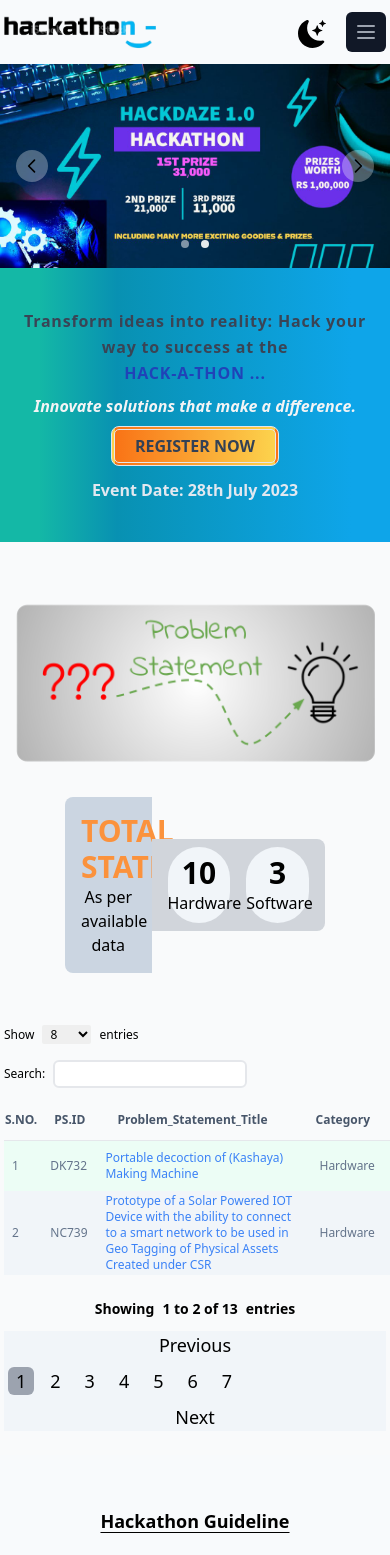
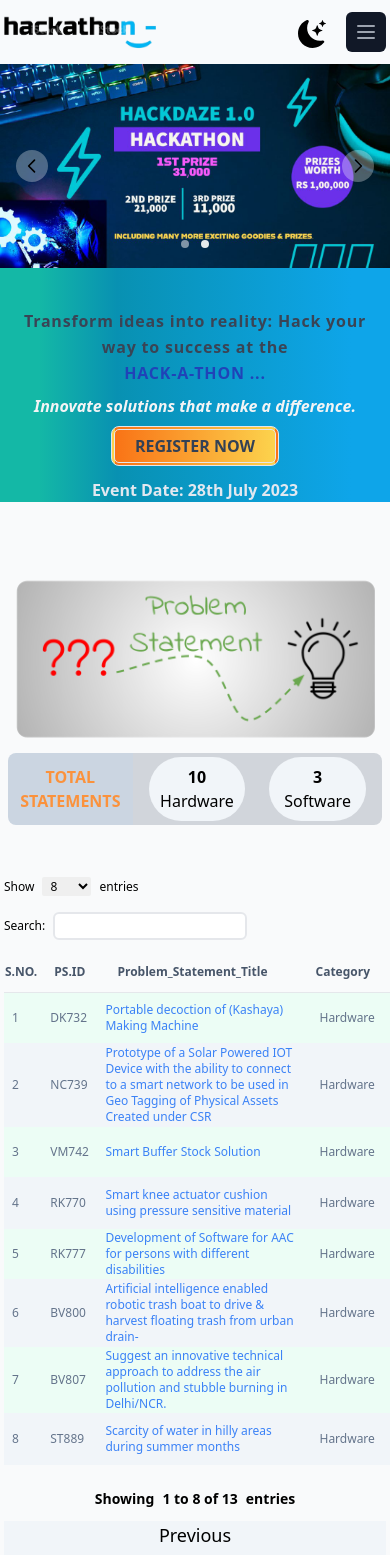
Before and after one commit to kHAPPY2004/hackathon_2023, a Next.js app: page /problems in a window 390 px wide. Shown: the top 1555 px of the page. Built offline with nearby package versions, Linux system fonts and the light colour scheme.

Commit message:
pop_up for mobile correct

```diff
--- a/components/front.js
+++ b/components/front.js
@@ -53,7 +53,7 @@ const Front = () => {
 
   return (
     <>
-      <section className="bg-gradient-to-r lll py-10 from-teal-500 from-10% via-cyan-600 via-30% to-sky-500 to-90%  dark:from-slate-700 dark:via-gray-700 dark:to-zinc-700">
+      <section className="bg-gradient-to-r lll pt-10 from-teal-500 from-10% via-cyan-600 via-30% to-sky-500 to-90%  dark:from-slate-700 dark:via-gray-700 dark:to-zinc-700">
         <div className="space-x-10 lg:space-x-40 justify-center flex">
           <div className="m-auto mx-2 md:mx-0 md:w-1/2 lg:w-1/2 lg:h-1/2 xl:w-2/5">
             <div ref={ref}>
--- a/pages/problems.js
+++ b/pages/problems.js
@@ -22,7 +22,7 @@ const Problems = () => {
   }
 
   const [search, setSearch] = useState("");
-  const [value, setValue] = useState("2");
+  const [value, setValue] = useState("8");
   const [currentPage, setCurrentPage] = useState(1);
   const onPageChange = (page) => {
     setCurrentPage(page);
@@ -105,22 +105,22 @@ const Problems = () => {
         className=" bg-gray-50 lll dark:bg-slate-700"
       >
         <div>
-          <img src="/problem_statement.png" alt="" className="mx-auto pt-12" />
+          <img src="/problem_statement.png" alt="" className="mx-auto pt-16" />
         </div>
-        <div className="flex items-center justify-center w-2/3 mx-auto mt-5">
-          <div className="w-1/3 bg-slate-300 dark:bg-slate-600 mx-auto p-4 rounded-l-lg">
-            <p className="text-3xl font-bold text-center text-orange-400">
+        <div className="flex items-center justify-center md:w-2/3 md:mx-auto mx-2 md:mt-5">
+          <div className="w-1/3 bg-slate-300 dark:bg-slate-600 mx-auto md:p-4 p-3 rounded-l-lg">
+            <p className="md:text-3xl font-bold text-center text-orange-400">
               TOTAL STATEMENTS
             </p>
-            <p className="text-center">As per available data</p>
+            <p className="text-center hidden md:block">As per available data</p>
           </div>
-          <div className="flex justify-around w-2/3 bg-gray-300 dark:bg-slate-600 p-2 rounded-r-lg">
+          <div className="flex justify-around w-2/3 bg-gray-300 dark:bg-slate-600 md:p-2 p-1 rounded-r-lg">
             <div className="w-2/5 text-center bg-slate-100 dark:bg-slate-500 py-2 rounded-full">
-              <p className="text-3xl font-bold">{hardwareCount}</p>
+              <p className="md:text-3xl font-bold">{hardwareCount}</p>
               <p>Hardware</p>
             </div>
             <div className="w-2/5 text-center bg-slate-100 dark:bg-slate-500 py-2 rounded-full">
-              <p className="text-3xl font-bold">{softwareCount}</p>
+              <p className="md:text-3xl font-bold">{softwareCount}</p>
               <p>Software</p>
             </div>
           </div>
@@ -148,9 +148,9 @@ const Problems = () => {
                 }}
                 className="mx-2 px-1 md:text-lg rounded-sm"
               >
-                <option value="2">8</option>
-                <option value="4">10</option>
-                <option value="6">15</option>
+                <option value="8">8</option>
+                <option value="10">10</option>
+                <option value="15">15</option>
                 <option value="25">25</option>
                 <option value="50">50</option>
                 <option value="100">100</option>
@@ -289,10 +289,10 @@ const Problems = () => {
           return (
             <div
               key={item.id}
-              className={`container ${item.id} hidden bg-white dark:bg-gray-700 md:mx-auto rounded-xl md:top-28 top-24 fixed z-50 justify-center text-center md:w-4/5 lg:w-full w-11/12 h-5/6 overflow-auto shadow-2xl dark:shadow-white shadow-slate-700`}
+              className={`container ${item.id} hidden bg-white dark:bg-gray-700 md:mx-auto rounded-xl md:top-28 top-20 fixed z-50 justify-center text-center md:w-4/5 lg:w-full bottom-3 overflow-auto shadow-2xl dark:shadow-white shadow-slate-700`}
             >
-              <div className="flex sticky top-0 z-10 bg-white/100 dark:bg-gray-800 items-start justify-between p-4 border-b rounded-t dark:border-gray-600">
-                <h3 className="text-xl font-semibold text-gray-900 dark:text-white">
+              <div className="flex sticky top-0 z-10 bg-white/100 dark:bg-gray-800 items-start justify-between md:p-4 p-2 border-b rounded-t dark:border-gray-600">
+                <h3 className="md:text-xl font-semibold text-gray-900 dark:text-white">
                   PROBLEM STATEMENT DETAILS
                 </h3>
                 <div
@@ -303,50 +303,50 @@ const Problems = () => {
                     });
                     blur();
                   }}
-                  className="text-gray-800 dark:text-white bg-gray-50 dark:bg-slate-700 hover:bg-gray-200 hover:text-gray-900 rounded-lg text-2xl font-bold p-1.5 ml-auto inline-flex items-center dark:hover:bg-gray-600 dark:hover:text-white cursor-pointer"
+                  className="text-gray-800 dark:text-white bg-gray-50 dark:bg-slate-700 hover:bg-gray-200 hover:text-gray-900 rounded-lg text-lg md:text-2xl font-bold p-1.5 ml-auto inline-flex items-center dark:hover:bg-gray-600 dark:hover:text-white cursor-pointer"
                 >
                   <RxCross2 />
                 </div>
               </div>
-              <div className="flex w-full my-2">
-                <div className="flex-1 overflow-auto mx-2">
+              <div className="flex w-full md:my-2 my-1">
+                <div className="flex-1 overflow-auto md:mx-2 mx-1">
                   <div className="flex w-full bg-slate-100 dark:bg-gray-600">
-                    <div className="w-1/5 px-4 py-2 text-left border-b border-r border-t border-l border-slate-600 dark:border-slate-200 font-bold text-slate-600 dark:text-slate-200">
+                    <div className="w-1/5 text-sm md:text-base md:px-4 px-0 md:py-2 py-1 text-left border-b border-r border-t border-l border-slate-600 dark:border-slate-200 font-medium md:font-bold text-slate-600 dark:text-slate-200">
                       Problem Statement ID
                     </div>
-                    <div className="w-4/5 px-4 py-2 text-left border-b border-r border-t border-slate-600 dark:border-slate-200 font-bold text-slate-600 dark:text-slate-200">
+                    <div className="w-4/5 text-sm md:text-base md:px-4 px-1 md:py-2 py-1 text-left border-b border-r border-t border-slate-600 dark:border-slate-200 font-normal md:font-bold text-slate-600 dark:text-slate-200">
                       {item.ps_id}
                     </div>
                   </div>
                   <div className="flex w-full bg-emerald-50 dark:bg-slate-500">
-                    <div className="w-1/5 px-4 py-2 text-left border-b border-r  border-l border-slate-600 dark:border-slate-200 font-bold text-slate-600 dark:text-slate-200">
+                    <div className="w-1/5 text-sm md:text-base md:px-4 px-0 md:py-2 py-1 text-left border-b border-r  border-l border-slate-600 dark:border-slate-200 font-medium md:font-bold text-slate-600 dark:text-slate-200">
                       Problem Statement Title
                     </div>
-                    <div className="w-4/5 px-4 py-2 text-left border-b border-r border-slate-600 dark:border-slate-200 font-bold text-slate-600 dark:text-slate-200">
+                    <div className="w-4/5 text-sm md:text-base md:px-4 px-1 md:py-2 py-1 text-left border-b border-r border-slate-600 dark:border-slate-200 font-normal md:font-bold text-slate-600 dark:text-slate-200">
                       {item.ps_title}
                     </div>
                   </div>
                   <div className="flex w-full bg-slate-100 dark:bg-gray-600">
-                    <div className="w-1/5 px-4 py-2 text-left border-b border-r border-l border-slate-600 dark:border-slate-200 font-bold text-slate-600 dark:text-slate-200">
+                    <div className="w-1/5 text-sm md:text-base md:px-4 px-0 text-left border-b border-r border-l border-slate-600 dark:border-slate-200 font-medium md:font-bold text-slate-600 dark:text-slate-200">
                       Description
                     </div>
-                    <div className="w-4/5 px-4 py-2 text-left border-b border-r border-slate-600 dark:border-slate-200 font-bold text-slate-600 dark:text-slate-200">
+                    <div className="w-4/5 text-sm md:text-base md:px-4 px-1 text-left border-b border-r border-slate-600 dark:border-slate-200 font-normal md:font-bold text-slate-600 dark:text-slate-200">
                       {item.ps_data}
                     </div>
                   </div>
                   <div className="flex w-full bg-emerald-50 dark:bg-slate-500">
-                    <div className="w-1/5 px-4 py-2 text-left border-b border-r border-l border-slate-600 dark:border-slate-200 font-bold text-slate-600 dark:text-slate-200">
+                    <div className="w-1/5 text-sm md:text-base md:px-4 px-0 text-left border-b border-r border-l border-slate-600 dark:border-slate-200 font-medium md:font-bold text-slate-600 dark:text-slate-200">
                       Category
                     </div>
-                    <div className="w-4/5 px-4 py-2 text-left border-b border-r border-slate-600 dark:border-slate-200 font-bold text-slate-600 dark:text-slate-200">
+                    <div className="w-4/5 text-sm md:text-base md:px-4 px-1 text-left border-b border-r border-slate-600 dark:border-slate-200 font-normal md:font-bold text-slate-600 dark:text-slate-200">
                       {item.category}
                     </div>
                   </div>
                   <div className="flex w-full bg-slate-100 dark:bg-gray-600">
-                    <div className="w-1/5 px-4 py-2 text-left border-b border-r border-l border-slate-600 dark:border-slate-200 font-bold text-slate-600 dark:text-slate-200">
+                    <div className="w-1/5 text-sm md:text-base md:px-4 px-0 text-left border-b border-r border-l border-slate-600 dark:border-slate-200 font-medium md:font-bold text-slate-600 dark:text-slate-200">
                       Domain Bucket
                     </div>
-                    <div className="w-4/5 px-4 py-2 text-left border-b border-r border-slate-600 dark:border-slate-200 font-bold text-slate-600 dark:text-slate-200">
+                    <div className="w-4/5 text-sm md:text-base md:px-4 px-1 text-left border-b border-r border-slate-600 dark:border-slate-200 font-normal md:font-bold text-slate-600 dark:text-slate-200">
                       {item.domain}
                     </div>
                   </div>
```
